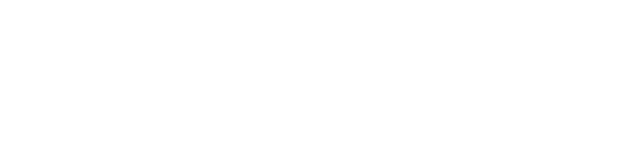
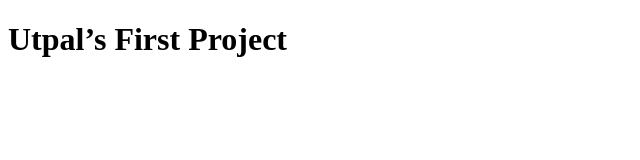
Before and after one commit to UtpalB-arch/firstproject-generationaus, a plain HTML site: page index.html in a window 1280 px wide. Shown: the whole page, without its empty margins (0-640 px from the left). Drawn offline with Linux system fonts and the light colour scheme.

Commit message:
Added my name as a heading

```diff
--- a/index.html
+++ b/index.html
@@ -8,6 +8,7 @@
 </head>
 <body>
     <div class="container">
+        <h1>Utpal’s First Project</h1>
     </div>
 
 </body>
```
